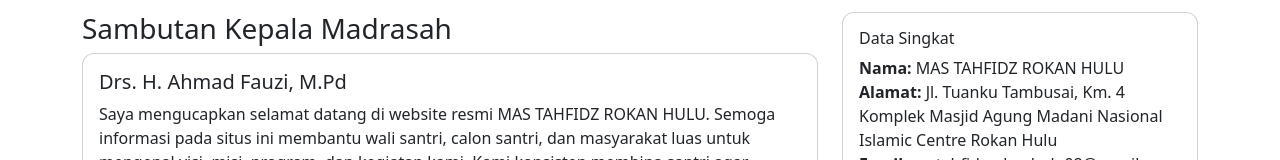
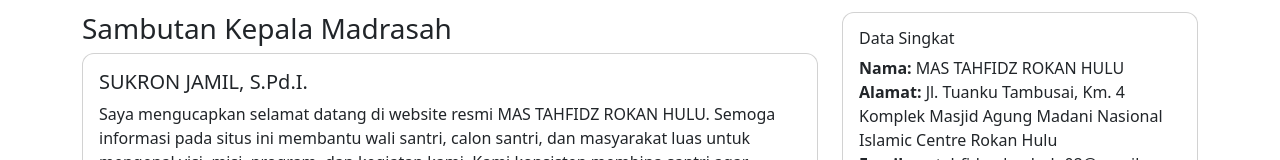
Before and after one commit to rianderh/mas-tahfidz-rokan-hulu, a plain HTML site: page index.html in a window 1280 px wide. Shown: the part 362-522 px from the top of the page. Drawn offline with nearby package versions, Linux system fonts and the light colour scheme.

Commit message:
Update index.html

```diff
--- a/index.html
+++ b/index.html
@@ -51,7 +51,7 @@
     <h3>Sambutan Kepala Madrasah</h3>
     <div class="card mb-4">
       <div class="card-body">
-        <h5>Drs. H. Ahmad Fauzi, M.Pd</h5>
+        <h5>SUKRON JAMIL, S.Pd.I.</h5>
         <p>Saya mengucapkan selamat datang di website resmi MAS TAHFIDZ ROKAN HULU. Semoga informasi pada situs ini membantu wali santri, calon santri, dan masyarakat luas untuk mengenal visi, misi, program, dan kegiatan kami. Kami konsisten membina santri agar memiliki hafalan Al-Qur'an, kompetensi akademik, dan akhlak mulia.</p>
         <a href="/sambutan.html" class="btn btn-sm btn-outline-secondary">Baca Selengkapnya</a>
       </div>
```
